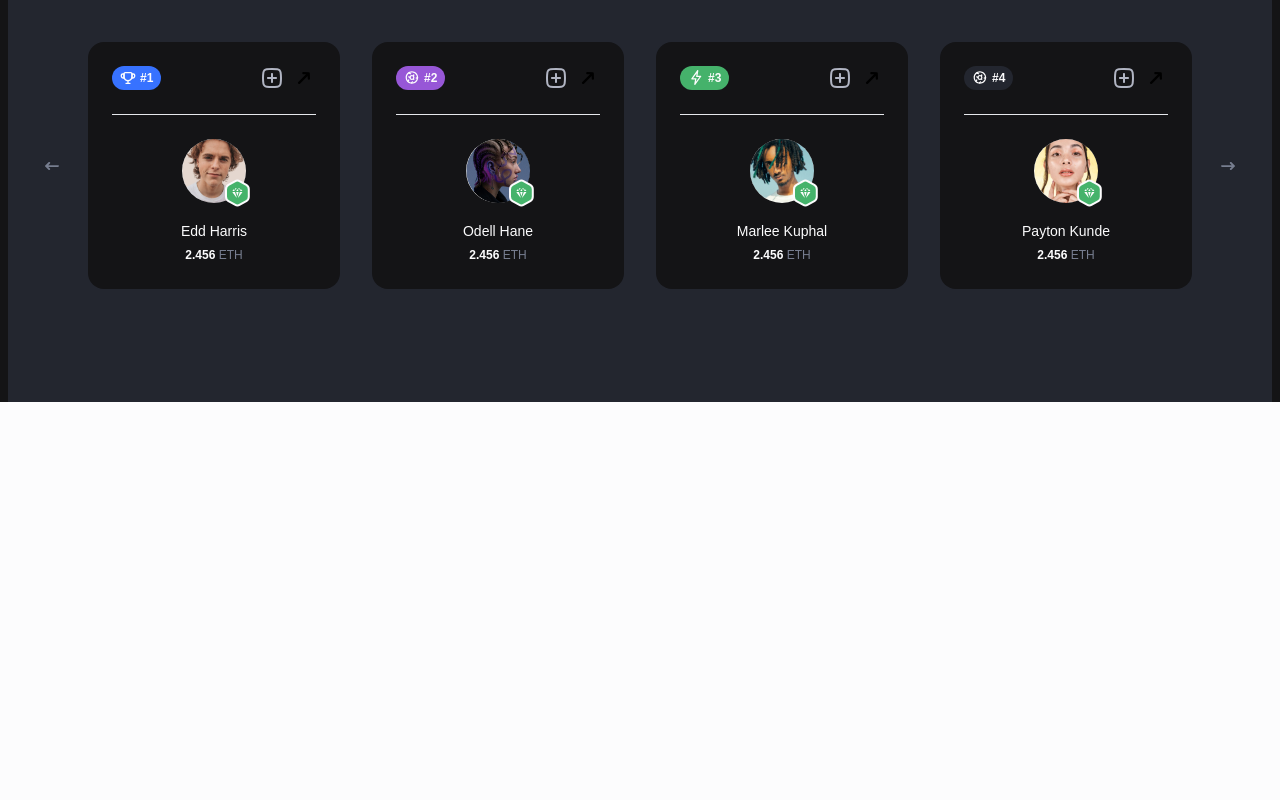
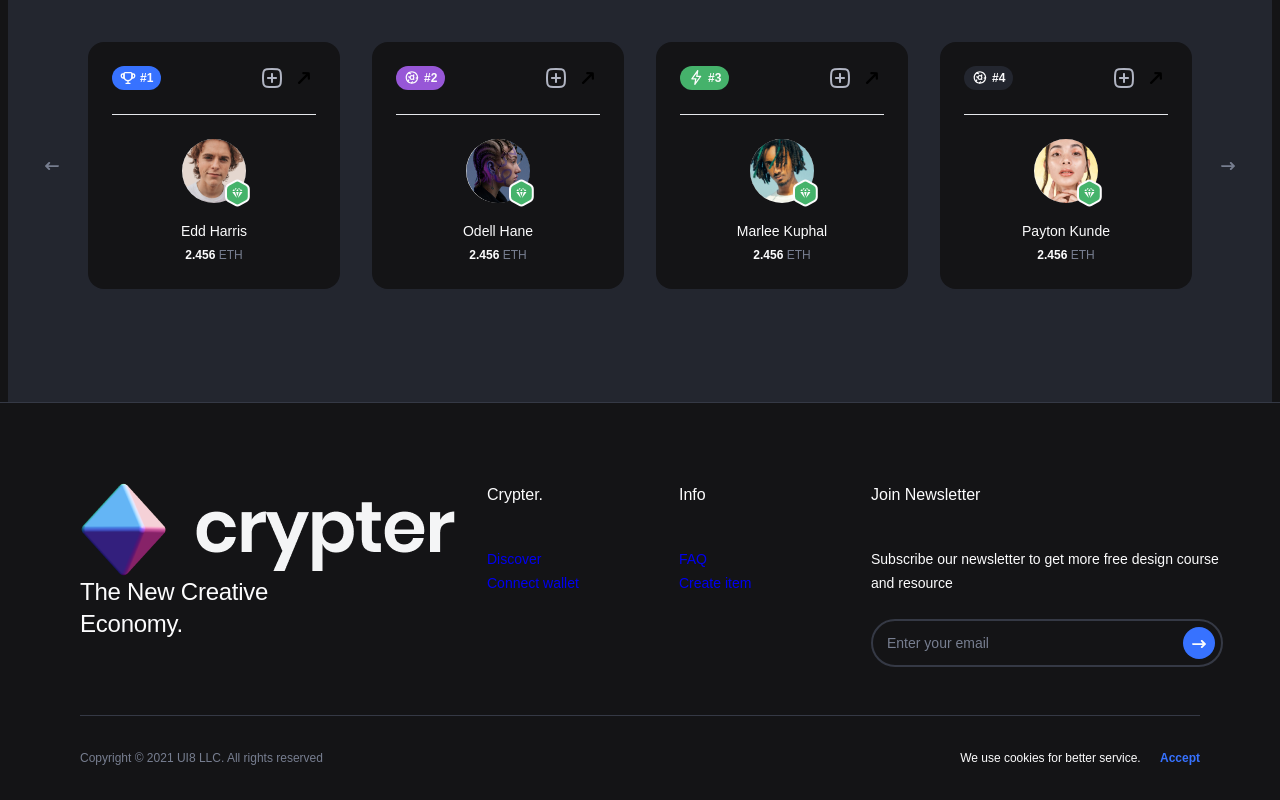
Before and after one commit to sanjeevjayasurya/chainbeatz, a Next.js app: page / in a window 1280 px wide. Shown: the part 1612-2412 px from the top of the page. Before the commit the page ends 2014 px from the top, so only its background shows below. Built offline with nearby package versions, Linux system fonts and the light colour scheme.

Commit message:
add footer component

```diff
--- /dev/null
+++ b/components/Footer/Footer.module.sass
@@ -0,0 +1,109 @@
+@import ../../styles/helpers
+
+.footer
+    border-top: 1px solid $neutrals6
+    border-color: $neutrals3
+
+.row
+    display: flex
+    padding: 80px 0 48px
+    border-bottom: 1px solid $neutrals6
+    border-color: $neutrals3
+    +t
+        display: block
+    +m
+        padding: 64px 0 48px
+
+.col
+    &:first-child
+        flex-grow: 1
+        padding-right: 32px
+        +t
+            position: relative
+            margin-bottom: 32px
+            padding: 0
+    &:nth-child(2)
+        display: flex
+        flex-shrink: 0
+        width: 352px
+        +d
+            width: 276px
+        +t
+            width: auto
+            margin-bottom: 32px
+        +m
+            display: block
+            border-width: 1px 0
+            border-style: solid
+            border-color: $neutrals3
+    &:nth-child(3)
+        flex-shrink: 0
+        width: 384px
+        padding-left: 32px
+        +d
+            width: 304px
+        +t
+            width: 100%
+            padding: 0
+
+.logo
+    display: inline-block
+    margin-bottom: 32px
+    img
+        width: 128px
+
+.info
+    max-width: 256px
+    +body-1
+    +d
+        font-size: 16px
+
+.version
+    display: flex
+    align-items: center
+    margin-top: 24px
+    +t
+        position: absolute
+        top: 5px
+        right: 0
+        margin: 0
+
+.details
+    margin-right: 16px
+    +caption-2
+    +m
+        margin-right: 10px
+
+.category
+    margin-bottom: 40px
+    +body-bold-2
+    +t
+        margin-block-end: 24px
+
+.text
+    margin-bottom: 24px
+
+.foot
+    display: flex
+    justify-content: space-between
+    padding: 32px 0
+    +caption-2
+    +m
+        display: block
+        padding: 24px 0 32px
+
+.copyright
+    color: $neutrals4
+    +m
+        text-align: center
+
+.note
+    +m
+        display: none
+    a
+        margin-left: 16px
+        font-weight: 600
+        color: $blue
+        transition: color .2s
+        &:hover
+            color: darken($blue, 10)
--- /dev/null
+++ b/components/Footer/Group/Group.module.sass
@@ -0,0 +1,61 @@
+@import ../../../styles/helpers
+
+.group
+    flex: 0 0 50%
+    &:first-child
+        padding-right: 16px
+        +m
+            padding-right: 0
+    &:nth-child(2)
+        padding-left: 16px
+        +m
+            padding-left: 0
+    &:not(:last-child)
+        +m
+            border-bottom: 1px solid $neutrals6
+            border-color: $neutrals3
+    &.active
+        +m
+            .head
+                svg
+                    transform: translateY(-50%) rotate(180deg)
+            .menu
+                display: flex
+
+.head
+    margin-bottom: 40px
+    +body-bold-2
+    +t
+        margin-bottom: 32px
+    +m
+        position: relative
+        margin-bottom: 0
+        padding: 32px 32px 32px 0
+        +hairline-2
+    svg
+        display: none
+        +m
+            display: block
+            position: absolute
+            top: 50%
+            right: 10px
+            transform: translateY(-50%)
+            fill: $neutrals4
+            transition: transform .2s
+
+.menu
+    display: flex
+    flex-direction: column
+    align-items: flex-start
+    +m
+        display: none
+        padding-bottom: 32px
+
+.link
+    +button-2
+    color: $neutrals4
+    transition: color .2s
+    &:hover
+        color: $blue
+    &:not(:last-child)
+        margin-bottom: 24px
--- /dev/null
+++ b/components/Footer/Group/index.js
@@ -0,0 +1,39 @@
+import React, { useState } from "react";
+import Link from 'next/link'
+import cn from "classnames";
+import styles from "./Group.module.sass";
+import Icon from "../../Icon";
+
+const Group = ({ className, item }) => {
+  const [visible, setVisible] = useState(false);
+
+  return (
+    <div className={cn(className, styles.group, { [styles.active]: visible })}>
+      <div className={styles.head} onClick={() => setVisible(!visible)}>
+        {item.title}
+        <Icon name="arrow-bottom" size="10" />
+      </div>
+      <div className={styles.menu}>
+        {item.menu.map((x, index) =>
+          x.url.startsWith("http") ? (
+            <a
+              className={styles.link}
+              href={x.url}
+              target="_blank"
+              rel="noopener noreferrer"
+              key={index}
+            >
+              {x.title}
+            </a>
+          ) : (
+            <Link className={styles.link} href={x.url} key={index}>
+              {x.title}
+            </Link>
+          )
+        )}
+      </div>
+    </div>
+  );
+};
+
+export default Group;
--- /dev/null
+++ b/components/Footer/index.js
@@ -0,0 +1,95 @@
+import React, { useState } from "react";
+import Link from 'next/link'
+import cn from "classnames";
+import styles from "./Footer.module.sass";
+import Group from "./Group";
+import Image from "../Image";
+import Form from "../Form";
+
+const items = [
+  {
+    title: "Crypter.",
+    menu: [
+      {
+        title: "Discover",
+        url: "/search01",
+      },
+      {
+        title: "Connect wallet",
+        url: "/connect-wallet",
+      },
+    ],
+  },
+  {
+    title: "Info",
+    menu: [
+      {
+        title: "FAQ",
+        url: "/faq",
+      },
+      {
+        title: "Create item",
+        url: "/upload-variants",
+      },
+    ],
+  },
+];
+
+const Footers = () => {
+  const [email, setEmail] = useState("");
+
+  const handleSubmit = (e) => {
+    alert();
+  };
+
+  return (
+    <footer className={styles.footer}>
+      <div className={cn("container", styles.container)}>
+        <div className={styles.row}>
+          <div className={styles.col}>
+            <Link className={styles.logo} href="/">
+              <Image
+                className={styles.pic}
+                src="/images/logo-dark.png"
+                srcDark="/images/logo-light.png"
+                alt="Fitness Pro"
+              />
+            </Link>
+            <div className={styles.info}>The New Creative Economy.</div>
+          </div>
+          <div className={styles.col}>
+            {items.map((x, index) => (
+              <Group className={styles.group} item={x} key={index} />
+            ))}
+          </div>
+          <div className={styles.col}>
+            <div className={styles.category}>Join Newsletter</div>
+            <div className={styles.text}>
+              Subscribe our newsletter to get more free design course and
+              resource
+            </div>
+            <Form
+              className={styles.form}
+              value={email}
+              setValue={setEmail}
+              onSubmit={() => handleSubmit()}
+              placeholder="Enter your email"
+              type="email"
+              name="email"
+            />
+          </div>
+        </div>
+        <div className={styles.foot}>
+          <div className={styles.copyright}>
+            Copyright © 2021 UI8 LLC. All rights reserved
+          </div>
+          <div className={styles.note}>
+            We use cookies for better service. <a href="/#">Accept</a>
+          </div>
+        </div>
+      </div>
+    </footer>
+  );
+};
+
+export default Footers;
--- /dev/null
+++ b/components/Form/Form.module.sass
@@ -0,0 +1,35 @@
+@import ../../styles/helpers
+
+.form
+    position: relative
+
+.input
+    width: 100%
+    height: 48px
+    padding: 0 48px 0 14px
+    border-radius: 24px
+    background: none
+    border: 2px solid $neutrals3
+    +poppins
+    +caption-1
+    color: $neutrals8
+    transition: border-color .2s
+    &:focus
+        border-color: $neutrals4
+    +placeholder
+        color: $neutrals4
+
+.btn
+    position: absolute
+    top: 8px
+    right: 8px
+    bottom: 8px
+    width: 32px
+    height: 32px
+    border-radius: 50%
+    background: $blue
+    transition: background .2s
+    svg
+        fill: $neutrals8
+    &:hover
+        background: darken($blue, 10)
--- /dev/null
+++ b/components/Form/index.js
@@ -0,0 +1,33 @@
+import React from "react";
+import cn from "classnames";
+import styles from "./Form.module.sass";
+import Icon from "../Icon";
+
+const Form = ({
+  className,
+  onSubmit,
+  placeholder,
+  value,
+  setValue,
+  type,
+  name,
+}) => {
+  return (
+    <form className={cn(styles.form, className)} action="" onSubmit={onSubmit}>
+      <input
+        className={styles.input}
+        type={type}
+        value={value}
+        onChange={(e) => setValue(e.target.value)}
+        name={name}
+        placeholder={placeholder}
+        required
+      />
+      <button className={styles.btn}>
+        <Icon name="arrow-next" size="14" />
+      </button>
+    </form>
+  );
+};
+
+export default Form;
--- a/components/Hero.js
+++ b/components/Hero.js
@@ -7,6 +7,7 @@ import Icon from "./Icon";
 import Player from "./Player";
 import Connect from "./Connect";
 import Popular from "./Popular"
+import Footer from './Footer'
 
 const DynamicModal = dynamic(
     () => import('./Modal'),
@@ -169,6 +170,7 @@ const Hero = () => {
                 <Connect />
             </DynamicModal>
             <Popular />
+            <Footer />
         </>
     )
 }
--- /dev/null
+++ b/components/Image.js
@@ -0,0 +1,15 @@
+import React from "react";
+
+const Image = ({ className, srcDark,  srcSetDark, alt }) => {
+
+  return (
+    <img
+      className={className}
+      srcSet={ srcSetDark }
+      src={ srcDark }
+      alt={alt}
+    />
+  );
+};
+
+export default Image;
```
